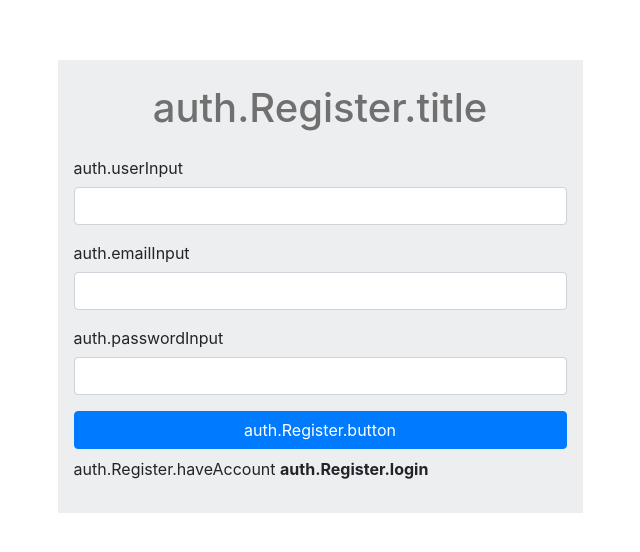
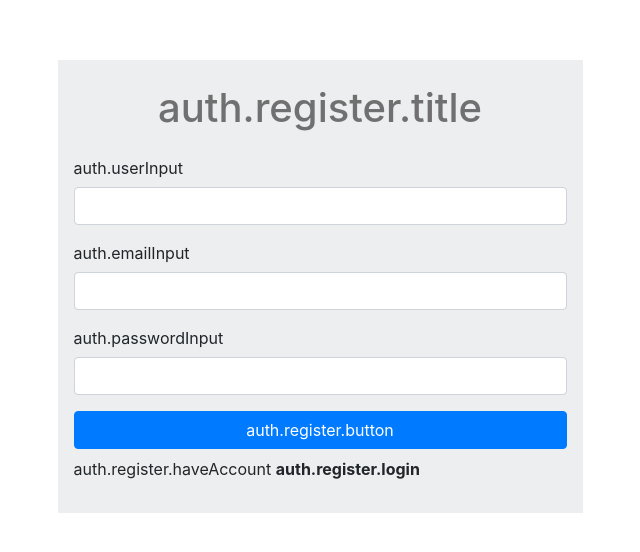
Before and after one commit to sabaashrafi/admin-challange, a Nuxt app: page /register in a window 1280 px wide. Shown: the part 114-666 px from the top of the page, without its empty margins (320-960 px from the left). Built offline with nearby package versions, Linux system fonts and the light colour scheme.

Commit message:
🎨 chore: completed login and register pages

```diff
--- a/locales/en/index.js
+++ b/locales/en/index.js
@@ -9,7 +9,7 @@ export default {
       haveAccount: 'Don’t have account?',
       register: 'Register Now'
     },
-    Register: {
+    register: {
       title: 'Register',
       button: 'Register',
       haveAccount: 'Already Registered?',
--- a/pages/register.vue
+++ b/pages/register.vue
@@ -1,7 +1,7 @@
 <template>
   <div class="login-box p-3 pt-4">
     <h1 class="warm-grey text-center mb-4">
-      {{ $t('auth.Register.title') }}
+      {{ $t('auth.register.title') }}
     </h1>
     <b-form @submit.stop.prevent="register" @keydown.enter="register">
       <b-form-group :label="$t('auth.userInput')">
@@ -39,12 +39,12 @@
         </div>
       </b-form-group>
 
-      <b-button block type="submit" variant="primary">
-        {{ $t('auth.Register.button') }}
-      </b-button>
+      <BaseButton :loading="buttonLoading" block :native-type="'submit'" :variant="'primary'">
+        {{ $t('auth.register.button') }}
+      </BaseButton>
     </b-form>
     <p class="mt-2">
-      {{ $t('auth.Register.haveAccount') }} <strong @click="$router.push('/login')">{{ $t('auth.Register.login') }}</strong>
+      {{ $t('auth.register.haveAccount') }} <strong @click="$router.push('/login')">{{ $t('auth.register.login') }}</strong>
     </p>
   </div>
 </template>
```
